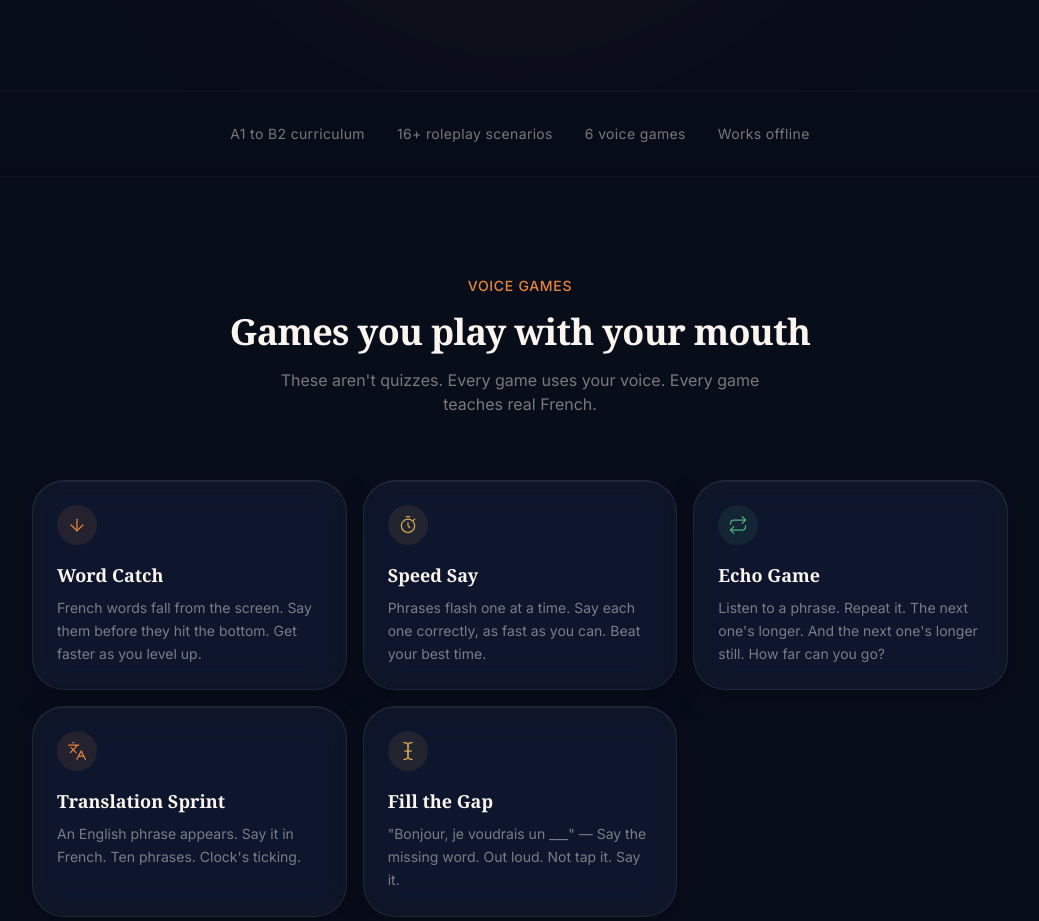
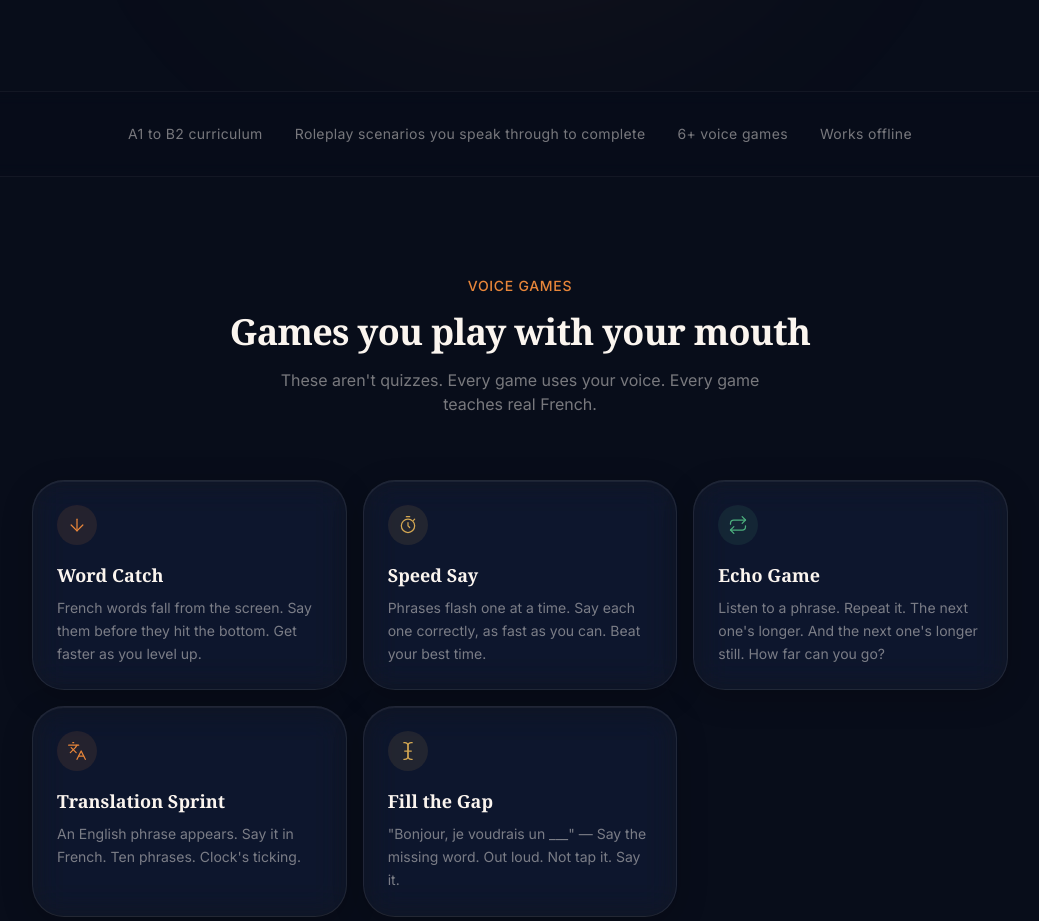
Before and after one commit to braybot1632/parlemoi-site, a Vue app: page / in a window 1280 px wide. Shown: the part 1420-2341 px from the top of the page, without its empty margins (120-1159 px from the left). Built offline with nearby package versions, Linux system fonts and the light colour scheme.

Commit message:
Update facts bar: roleplay and voice games copy
Co-Authored-By: Claude Opus 4.6 (1M context) <noreply@anthropic.com>

```diff
--- a/src/components/SocialProofBar.vue
+++ b/src/components/SocialProofBar.vue
@@ -4,8 +4,8 @@ useReveal()
 
 const facts = [
   { value: 'A1 to B2 curriculum', icon: null },
-  { value: '16+ roleplay scenarios', icon: null },
-  { value: '6 voice games', icon: null },
+  { value: 'Roleplay scenarios you speak through to complete', icon: null },
+  { value: '6+ voice games', icon: null },
   { value: 'Works offline', icon: null },
 ]
 </script>
```
